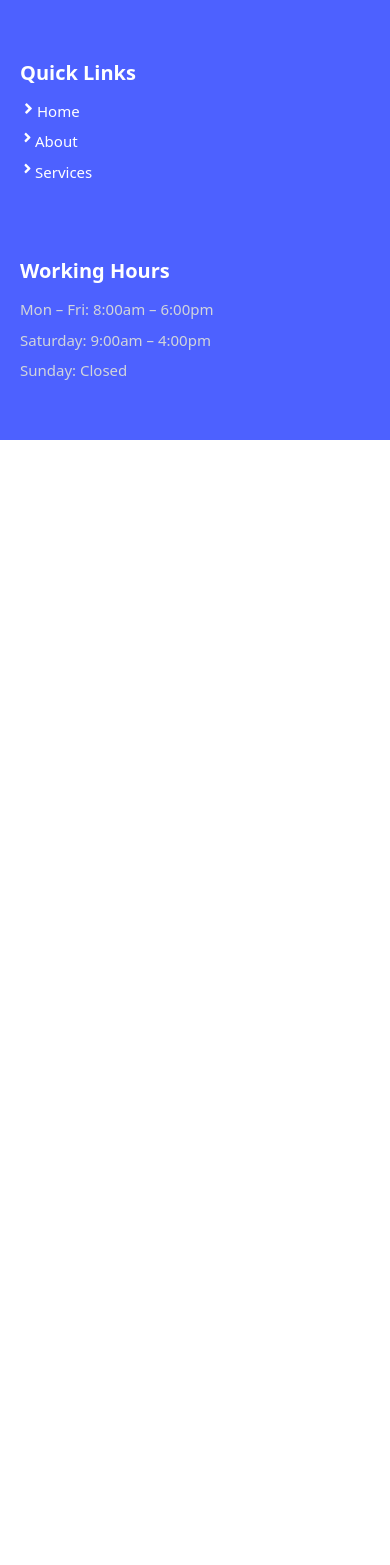
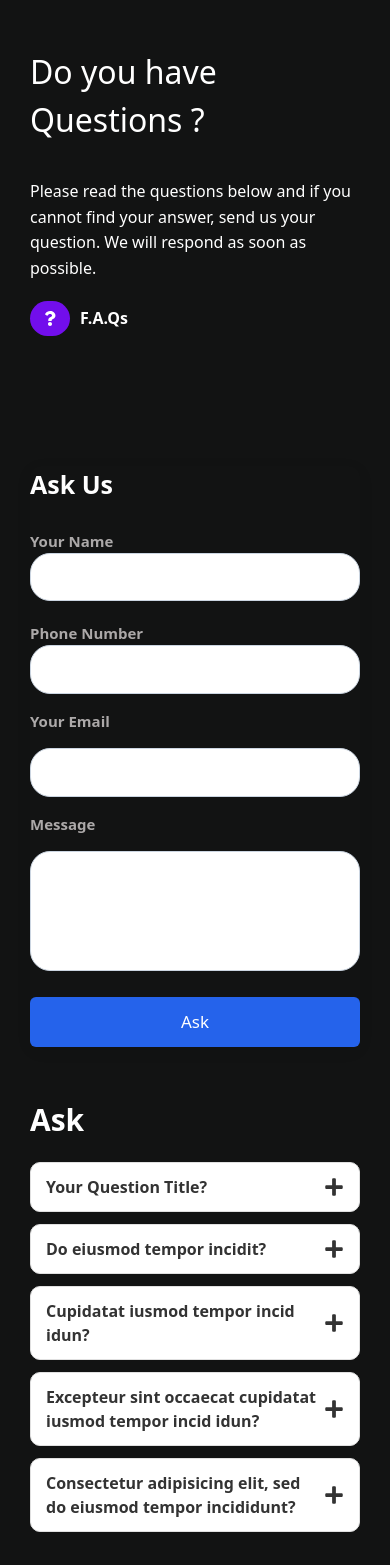
Before and after one commit to olamilekan2025/group-training, a React (Vite) app: page /faq in a window 390 px wide. Shown: the part 432-1997 px from the top of the page. Before the commit the page ends 872 px from the top, so only its background shows below. Built offline with nearby package versions, Linux system fonts and the light colour scheme.

Commit message:
sevice page updated and i work in faq page also and some adjusment in navbar,appjsx

```diff
--- a/src/App.jsx
+++ b/src/App.jsx
@@ -6,7 +6,7 @@ import About from "./Routes/About_page/about"
 import Services from "./Routes/Services_page/services";
 import Product from "./Routes/Product_page/product";
 import Pricing from "./Routes/Pricing_page/pricing";
-import Menu from "./Routes/Menu_page/menu";
+import Faq from "./Routes/Faq_page/faq";
 import Company from "./Routes/Company-page/company";
 import Team from "./Routes/Team-page/team"
 import History from './Routes/History-page/history';
@@ -30,7 +30,7 @@ function App() {
         <Route path="/services" element={<Services />} />
         <Route path="/product" element={<Product />} />
         <Route path="/pricing" element={<Pricing />} />
-        <Route path="/menu" element={<Menu />} />
+        <Route path="/faq" element={<Faq />} />
       </Routes>
       <Footer/>
     </>
--- a/src/Navigation/navbar.jsx
+++ b/src/Navigation/navbar.jsx
@@ -74,7 +74,7 @@ function Navbar() {
                 <NavLink to="/services" onClick={handleLinkClick} className={({ isActive }) => isActive ? "nav-link active" : "nav-link"}>Services</NavLink>
                 <NavLink to="/product" onClick={handleLinkClick} className={({ isActive }) => isActive ? "nav-link active" : "nav-link"}>Product</NavLink>
                 <NavLink to="/pricing" onClick={handleLinkClick} className={({ isActive }) => isActive ? "nav-link active" : "nav-link"}>Pricing</NavLink>
-                <NavLink to="/menu" onClick={handleLinkClick} className={({ isActive }) => isActive ? "nav-link active" : "nav-link"}>Menu</NavLink>
+                <NavLink to="/faq" onClick={handleLinkClick} className={({ isActive }) => isActive ? "nav-link active" : "nav-link"}>Faq</NavLink>
             </div>
 
             <div className="togglemenu" onClick={handleToggleMenu}>
--- /dev/null
+++ b/src/Routes/Faq_page/Faq.css
@@ -0,0 +1,276 @@
+.faq-container {
+  width: 100%;
+  display: flex;
+  align-items: center;
+  justify-content: flex-end;
+  gap: 80px;
+
+  background: #121313;
+  padding: 15rem 4rem 3rem 4rem;
+}
+
+
+.faqImage img {
+  width: 100%;
+  max-width: 500px;
+  height: 300px;
+  object-fit: cover;
+  border-radius: 12px;
+  box-shadow: 0 4px 14px rgba(0,0,0,0.15);
+}
+.faq-text {
+    display: flex;
+    flex-direction: column;
+    gap: 20px;
+}
+
+.faq-text h2 {
+  font-size: 32px;
+  color: #fff;
+  margin-bottom: 15px;
+}
+
+.faq-text p {
+  font-size: 16px;
+  color: #fff;
+  line-height: 1.6;
+  /* margin-bottom: 20px; */
+}
+
+.faq-badge {
+  width: 30%;
+  display:flex;
+  flex-direction: row;
+ justify-content: flex-start;
+ align-items: center;
+  color: white;
+  font-weight: bold;
+  border-radius: 6px;
+  gap: 10px;
+}
+
+
+.far-wrapper {
+  width: 100%;
+  padding: 30px 4rem;
+  background: #121313;
+  display: flex;
+  justify-content: center;
+  gap: 50px;
+}
+
+.faqForm {
+
+  width: 40%;
+
+  padding: 10px 0px;
+  border-radius: 12px;
+  box-shadow: 0 4px 14px rgba(0,0,0,0.1);
+}
+
+.title h2 {
+  /* text-align: center; */
+  margin-bottom: 25px;
+  color: #fff;
+  font-size: 25px;
+  font-weight: bolder;
+}
+
+/* Form */
+form {
+  display: flex;
+  flex-direction: column;
+  gap: 16px;
+}
+
+label {
+  font-size: 15px;
+  font-weight: 600;
+  color: #aca9a9;
+}
+
+/* Two Column Input */
+.formCombination {
+  display: flex;
+  gap: 20px;
+}
+
+.formCombination > div {
+  flex: 1;
+}
+
+input,
+textarea {
+  width: 100%;
+  padding: 12px;
+  border: 1px solid #cbd5e1;
+  border-radius: 20px;
+  background: white;
+  font-size: 15px;
+  transition: 0.3s ease;
+  outline: none;
+}
+
+input:focus,
+textarea:focus {
+  border-color: #2563eb;
+  box-shadow: 0 0 5px rgba(37, 99, 235, 0.4);
+}
+
+textarea {
+  height: 120px;
+  resize: none;
+}
+
+
+button {
+  padding: 12px;
+  background: #2563eb;
+  color: white;
+  border: none;
+  border-radius: 6px;
+  font-size: 17px;
+  cursor: pointer;
+  transition: 0.3s;
+  margin-top: 10px;
+  width: 30%;
+}
+
+button:hover {
+  background: #1e3a8a;
+}
+
+
+@media (max-width: 896px) {
+  .faq-container {
+    display: flex   ;
+    flex-direction: column;
+    padding: 100px 30px;
+
+  }
+
+  .faqImage img {
+    height: 300px;
+  }
+
+  .far-wrapper {
+    padding: 30px 30px;
+    flex-direction: column;
+  }
+
+  .formCombination {
+    flex-direction: column;
+  }
+}
+
+@media (max-width: 896px) {
+
+
+  .faqForm {
+    padding: 0px;
+    width: 100%;
+  }
+
+  button {
+    width: 100%;
+  }
+}
+
+.faq-Question {
+    width: 60%;
+    display: flex;
+    flex-direction: column;
+}
+
+
+
+
+
+
+.faq-Question h2 {
+  font-size: 30px;
+  color: #fff;
+  margin-bottom: 20px;
+  font-weight: 700;
+  text-align: left;
+}
+
+.faq-item {
+  background: #ffffff;
+  border-radius: 10px;
+  margin-bottom: 12px;
+  padding: 15px 18px;
+  cursor: pointer;
+  transition: all 0.3s ease-in-out;
+  border: 1px solid #e0e0e0;
+}
+
+.faq-item:hover {
+  border-color: #720EEC;
+  box-shadow: 0px 5px 15px rgba(114, 14, 236, 0.15);
+}
+
+
+.question {
+  display: flex;
+  align-items: center;
+  justify-content: space-between;
+  font-size: 18px;
+  font-weight: 600;
+  color: #333;
+}
+
+.question span svg {
+  width: 20px;
+  height: 20px;
+  transition: transform 0.3s ease;
+}
+
+
+.faq-item.active .question span svg {
+  transform: rotate(180deg);
+}
+
+
+.faq-answer {
+  font-size: 15px;
+  color: #555;
+  line-height: 1.6;
+  margin-top: 15px;
+  border-left: 2px solid #4D61FF;
+  border-radius: 5px;
+  padding: 5px;
+
+  animation: fadeDown 0.3s ease;
+}
+
+
+@keyframes fadeDown {
+  from {
+    opacity: 0;
+    transform: translateY(-5px);
+  }
+  to {
+    opacity: 1;
+    transform: translateY(0px);
+  }
+}
+
+
+@media (max-width: 896px) {
+  .faq-Question {
+    width: 100%;
+  }
+
+  .faq-item {
+    padding: 12px 15px;
+  }
+
+  .question {
+    font-size: 16px;
+  }
+
+  .faq-answer {
+    font-size: 14px;
+  }
+}
--- /dev/null
+++ b/src/Routes/Faq_page/faq.jsx
@@ -0,0 +1,132 @@
+import React, { useState } from "react";
+import img from "../../assets/1520043405009.jpg";
+import { FaQuestion, FaPlus } from "react-icons/fa";
+import { RiSubtractLine } from "react-icons/ri";
+
+import "./Faq.css";
+
+//  FIXED: renamed this so it doesn't conflict with the component name
+const faqData = [
+  {
+    question: "Your Question Title?",
+    answer:
+      "I am text block. Click edit button to change this text. Lorem ipsum dolor sit amet, consectetur adipiscing elit. Ut elit tellus, luctus nec ullamcorper mattis, pulvinar dapibus leo.",
+  },
+  {
+    question: "Do eiusmod tempor incidit?",
+    answer:
+      "I am text block. Click edit button to change this text. Lorem ipsum dolor sit amet, consectetur adipiscing elit. Ut elit tellus.",
+  },
+  {
+    question: "Cupidatat iusmod tempor incid idun?",
+    answer:
+      "I am text block. Click edit button to change this text. Lorem ipsum dolor sit amet, consectetur adipiscing elit.",
+  },
+  {
+    question: "Excepteur sint occaecat cupidatat iusmod tempor incid idun?",
+    answer:
+      "I am text block. Click edit button to change this text. Lorem ipsum dolor sit amet.",
+  },
+  {
+    question: "Consectetur adipisicing elit, sed do eiusmod tempor incididunt?",
+    answer:
+      "I am text block. Click edit button to change this text. Lorem ipsum dolor sit amet.",
+  },
+];
+
+function Faq() {
+  const [activeIndex, setActiveIndex] = useState(null);
+
+  const toggleFaq = (index) => {
+    setActiveIndex((prevIndex) => (prevIndex === index ? null : index));
+  };
+
+  return (
+    <>
+      <div className="faq-container">
+        {/* IMAGE */}
+        <div className="faqImage">
+          <img src={img} alt="faq" />
+        </div>
+
+        {/* TEXT */}
+        <div className="faq-text">
+          <h2>Do you have Questions ?</h2>
+          <p>
+            Please read the questions below and if you cannot find your answer,
+            send us your question. We will respond as soon as possible.
+          </p>
+
+          <div className="faq-badge">
+            <FaQuestion
+              style={{
+                width: "40px",
+                height: "35px",
+                background: "#720EEC",
+                borderRadius: "50px",
+                padding: "10px",
+              }}
+            />
+            <p>F.A.Qs</p>
+          </div>
+        </div>
+      </div>
+
+      {/* FORM SECTION */}
+      <div className="far-wrapper">
+        <div className="faqForm">
+          <div className="title">
+            <h2>Ask Us</h2>
+
+            <form action="https://usebasin.com/f/YOUR_FORM_ID" method="POST">
+              <div className="formCombination">
+                <div>
+                  <label>Your Name</label>
+                  <input type="text" name="name" required />
+                </div>
+
+                <div>
+                  <label>Phone Number</label>
+                  <input type="tel" name="phone" required />
+                </div>
+              </div>
+
+              <label>Your Email</label>
+              <input type="email" name="email" required />
+
+              <label>Message</label>
+              <textarea name="message" required></textarea>
+
+              <button type="submit">Ask</button>
+            </form>
+          </div>
+        </div>
+
+        {/* FAQ QUESTIONS */}
+        <div className="faq-Question">
+          <h2>Ask</h2>
+
+          {faqData.map((item, index) => (
+            <div
+              key={index}
+              className={`faq-item ${activeIndex === index ? "active" : ""}`}
+            >
+              <div className="question" onClick={() => toggleFaq(index)}>
+                {item.question}
+                <span>
+                  {activeIndex === index ? <RiSubtractLine /> : <FaPlus />}
+                </span>
+              </div>
+
+              {activeIndex === index && (
+                <div className="faq-answer">{item.answer}</div>
+              )}
+            </div>
+          ))}
+        </div>
+      </div>
+    </>
+  );
+}
+
+export default Faq;
--- a/src/Routes/Menu_page/Menu.css
+++ /dev/null
@@ -1,4 +0,0 @@
-.menu {
-    background-color: #151719;
-    height: 100vh;
-}
--- a/src/Routes/Menu_page/menu.jsx
+++ /dev/null
@@ -1,10 +0,0 @@
-import React from 'react'
-import "./Menu.css"
-
-function Menu() {
-    return (
-        <div className="menu">This is menu page</div>
-    )
-}
-
-export default Menu
--- a/src/Routes/Services_page/Services.css
+++ b/src/Routes/Services_page/Services.css
@@ -66,7 +66,7 @@
 
 
 .services-cards-wrapper > .card.advice {
-  border-color: rgb(161, 70, 70);
+  border-color: blue;
   box-shadow: 0 8px 36px rgba(59, 130, 246, 0.18);
   height: 250px;
   transform: scale(1.06);
```
Also changed, not shown: src/Routes/Services_page/services.jsx (+10 -10 lines), src/assets/1520043405009.jpg (added).
